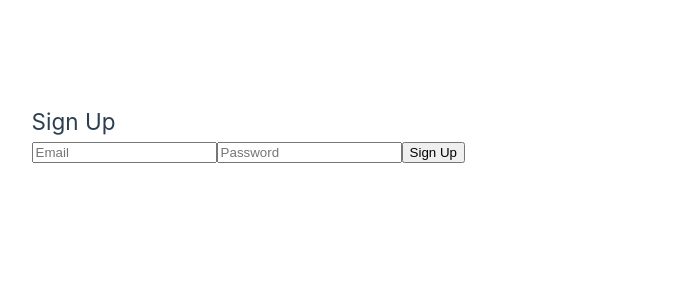
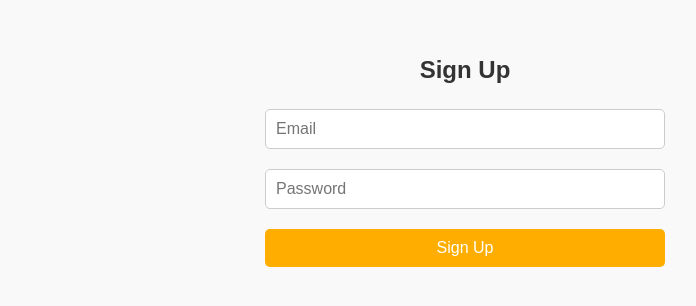
Before and after one commit to borkopp/tweeter, a Vue app in the folder frontend/: page /signup in a window 1280 px wide. Shown: the part 266-572 px from the top of the page, without its empty margins (175-871 px from the left). Built offline with nearby package versions, Linux system fonts and the light colour scheme.

Commit message:
added global.scss with config, login/signup scss styling, removed assets folder from init

```diff
--- a/frontend/package.json
+++ b/frontend/package.json
@@ -22,6 +22,7 @@
     "eslint": "^8.57.0",
     "eslint-plugin-vue": "^9.23.0",
     "prettier": "^3.2.5",
+    "sass": "^1.77.5",
     "vite": "^5.2.8",
     "vite-plugin-vue-devtools": "^7.0.25"
   }
--- a/frontend/src/assets/base.css
+++ /dev/null
@@ -1,86 +0,0 @@
-/* color palette from <https://github.com/vuejs/theme> */
-:root {
-  --vt-c-white: #ffffff;
-  --vt-c-white-soft: #f8f8f8;
-  --vt-c-white-mute: #f2f2f2;
-
-  --vt-c-black: #181818;
-  --vt-c-black-soft: #222222;
-  --vt-c-black-mute: #282828;
-
-  --vt-c-indigo: #2c3e50;
-
-  --vt-c-divider-light-1: rgba(60, 60, 60, 0.29);
-  --vt-c-divider-light-2: rgba(60, 60, 60, 0.12);
-  --vt-c-divider-dark-1: rgba(84, 84, 84, 0.65);
-  --vt-c-divider-dark-2: rgba(84, 84, 84, 0.48);
-
-  --vt-c-text-light-1: var(--vt-c-indigo);
-  --vt-c-text-light-2: rgba(60, 60, 60, 0.66);
-  --vt-c-text-dark-1: var(--vt-c-white);
-  --vt-c-text-dark-2: rgba(235, 235, 235, 0.64);
-}
-
-/* semantic color variables for this project */
-:root {
-  --color-background: var(--vt-c-white);
-  --color-background-soft: var(--vt-c-white-soft);
-  --color-background-mute: var(--vt-c-white-mute);
-
-  --color-border: var(--vt-c-divider-light-2);
-  --color-border-hover: var(--vt-c-divider-light-1);
-
-  --color-heading: var(--vt-c-text-light-1);
-  --color-text: var(--vt-c-text-light-1);
-
-  --section-gap: 160px;
-}
-
-@media (prefers-color-scheme: dark) {
-  :root {
-    --color-background: var(--vt-c-black);
-    --color-background-soft: var(--vt-c-black-soft);
-    --color-background-mute: var(--vt-c-black-mute);
-
-    --color-border: var(--vt-c-divider-dark-2);
-    --color-border-hover: var(--vt-c-divider-dark-1);
-
-    --color-heading: var(--vt-c-text-dark-1);
-    --color-text: var(--vt-c-text-dark-2);
-  }
-}
-
-*,
-*::before,
-*::after {
-  box-sizing: border-box;
-  margin: 0;
-  font-weight: normal;
-}
-
-body {
-  min-height: 100vh;
-  color: var(--color-text);
-  background: var(--color-background);
-  transition:
-    color 0.5s,
-    background-color 0.5s;
-  line-height: 1.6;
-  font-family:
-    Inter,
-    -apple-system,
-    BlinkMacSystemFont,
-    'Segoe UI',
-    Roboto,
-    Oxygen,
-    Ubuntu,
-    Cantarell,
-    'Fira Sans',
-    'Droid Sans',
-    'Helvetica Neue',
-    sans-serif;
-  font-size: 15px;
-  text-rendering: optimizeLegibility;
-  -webkit-font-smoothing: antialiased;
-  -moz-osx-font-smoothing: grayscale;
-}
--- a/frontend/src/assets/main.css
+++ /dev/null
@@ -1,35 +0,0 @@
-@import './base.css';
-
-#app {
-  max-width: 1280px;
-  margin: 0 auto;
-  padding: 2rem;
-  font-weight: normal;
-}
-
-a,
-.green {
-  text-decoration: none;
-  color: hsla(160, 100%, 37%, 1);
-  transition: 0.4s;
-  padding: 3px;
-}
-
-@media (hover: hover) {
-  a:hover {
-    background-color: hsla(160, 100%, 37%, 0.2);
-  }
-}
-
-@media (min-width: 1024px) {
-  body {
-    display: flex;
-    place-items: center;
-  }
-
-  #app {
-    display: grid;
-    grid-template-columns: 1fr 1fr;
-    padding: 0 2rem;
-  }
-}
--- a/frontend/src/components/Auth/Login.vue
+++ b/frontend/src/components/Auth/Login.vue
@@ -11,4 +11,6 @@
     </div>
 </template>
 
-<style scoped></style>
+<style scoped lang="scss">
+@import '../../css/login.scss'
+</style>
--- a/frontend/src/components/Auth/Signup.vue
+++ b/frontend/src/components/Auth/Signup.vue
@@ -13,4 +13,6 @@
 
 
 
-<style scoped></style>
+<style scoped>
+@import '../../css/signup.scss'
+</style>
--- /dev/null
+++ b/frontend/src/css/_config.scss
@@ -0,0 +1,9 @@
+$background-color: #f9f9f9;
+$primary-color: #ffae00;
+$primary-color-hover: #ffcb5b;
+$text-color: #333;
+$input-border-color: #ccc;
+$input-border-focus-color: $primary-color;
+$button-text-color: white;
+$border-radius: 5px;
+$box-shadow: 0 4px 8px rgba(0, 0, 0, 0.1);
--- /dev/null
+++ b/frontend/src/css/global.scss
@@ -0,0 +1,19 @@
+@import 'config';
+
+body {
+  font-family: Arial, sans-serif;
+  background-color: $background-color;
+  color: $text-color;
+  margin: 0;
+  padding: 0;
+}
+
+input, button {
+  margin: 5px 0;
+  padding: 10px;
+  font-size: 16px;
+}
+
+button {
+  cursor: pointer;
+}
--- /dev/null
+++ b/frontend/src/css/login.scss
@@ -0,0 +1,53 @@
+@import 'config';
+
+.login {
+    display: flex;
+    flex-direction: column;
+    align-items: center;
+    justify-content: center;
+    height: 100vh;
+    padding: 20px;
+    border-radius: 10px;
+
+    h2 {
+        margin-bottom: 20px;
+        font-size: 24px;
+        color: $text-color;
+    }
+
+    form {
+        display: flex;
+        flex-direction: column;
+        width: 100%;
+        max-width: 400px;
+
+        input {
+            margin-bottom: 15px;
+            padding: 10px;
+            font-size: 16px;
+            border: 1px solid $input-border-color;
+            border-radius: $border-radius;
+            outline: none;
+            transition: border-color 0.3s;
+
+            &:focus {
+                border-color: $input-border-focus-color;
+            }
+        }
+
+        button {
+            padding: 10px;
+            font-size: 16px;
+            border: none;
+            border-radius: $border-radius;
+            background-color: $primary-color;
+            color: $button-text-color;
+            cursor: pointer;
+            transition: background-color 0.3s;
+
+            &:hover {
+                background-color: $primary-color-hover;
+            }
+        }
+    }
+}
--- /dev/null
+++ b/frontend/src/css/signup.scss
@@ -0,0 +1,53 @@
+@import 'config';
+
+.signup {
+    display: flex;
+    flex-direction: column;
+    align-items: center;
+    justify-content: center;
+    height: 100vh;
+    padding: 20px;
+    border-radius: 10px;
+
+    h2 {
+        margin-bottom: 20px;
+        font-size: 24px;
+        color: $text-color;
+    }
+
+    form {
+        display: flex;
+        flex-direction: column;
+        width: 100%;
+        max-width: 400px;
+
+        input {
+            margin-bottom: 15px;
+            padding: 10px;
+            font-size: 16px;
+            border: 1px solid $input-border-color;
+            border-radius: $border-radius;
+            outline: none;
+            transition: border-color 0.3s;
+
+            &:focus {
+                border-color: $input-border-focus-color;
+            }
+        }
+
+        button {
+            padding: 10px;
+            font-size: 16px;
+            border: none;
+            border-radius: $border-radius;
+            background-color: $primary-color;
+            color: $button-text-color;
+            cursor: pointer;
+            transition: background-color 0.3s;
+
+            &:hover {
+                background-color: $primary-color-hover;
+            }
+        }
+    }
+}
--- a/frontend/src/main.js
+++ b/frontend/src/main.js
@@ -1,4 +1,4 @@
-import './assets/main.css'
+import './css/global.scss'
 
 import { createApp } from 'vue'
 import { createPinia } from 'pinia'
```
Also changed, not shown: frontend/src/assets/logo.svg (deleted), 1 other file (tests, documents, lock files or other folders).
